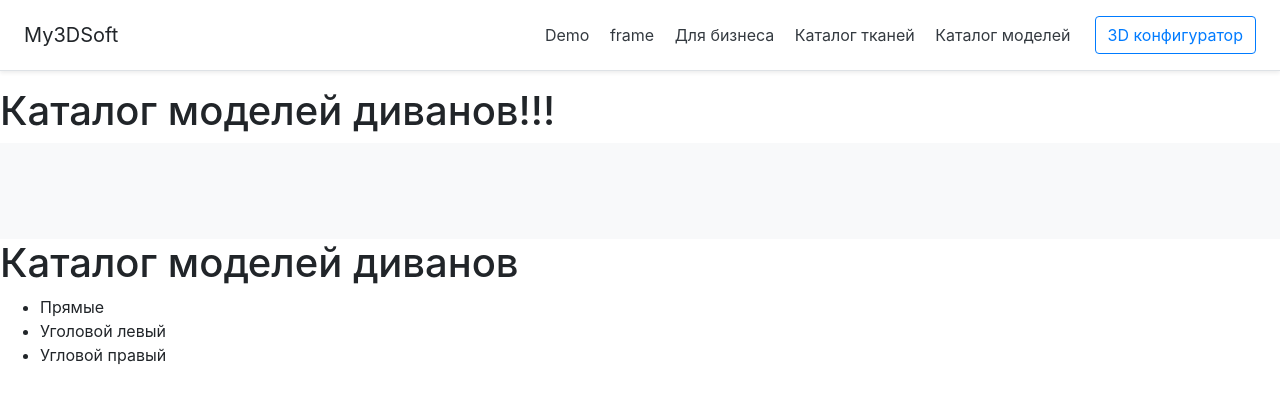
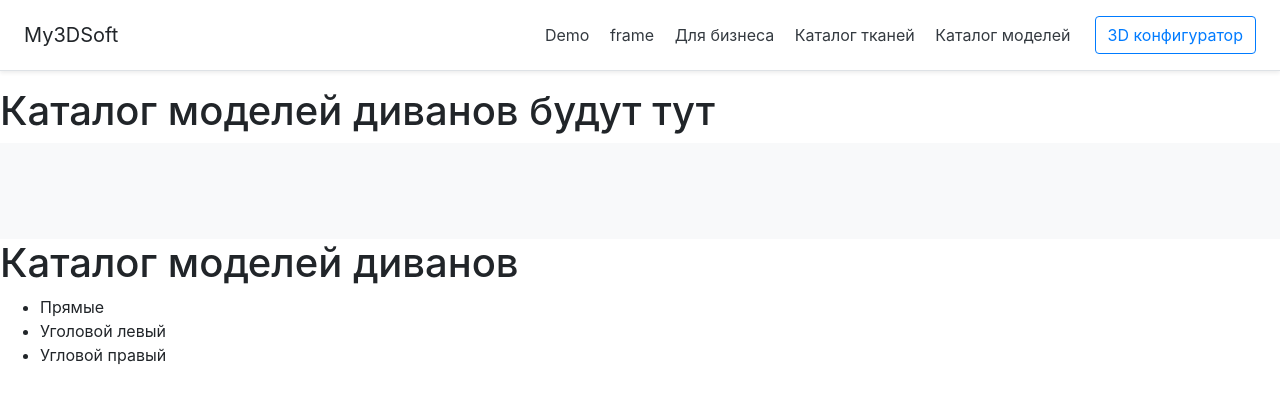
Before and after one commit to romario2020/rorr, a Django app: page /catalog/categor/models in a window 1280 px wide. Shown: the top 420 px of the page. Run offline with Django 3.2, Linux system fonts and the light colour scheme; data that the repository does not hold is empty; some libraries are stand-ins or nearby versions.

Commit message:
тестирую изменения на сервере в моделе шаблоне тканей

```diff
--- a/catalog/templates/catalog/models.html
+++ b/catalog/templates/catalog/models.html
@@ -3,7 +3,7 @@
 {% block title %} {{title}} {% endblock %}
 
 {% block content %}
-<h1>{{title}}!!!</h1>
+<h1>{{title}} будут тут</h1>
 <div class="album py-5 bg-light">
     <div class="container">
       <div class="row">
```
Also changed, not shown: 1 other file.
